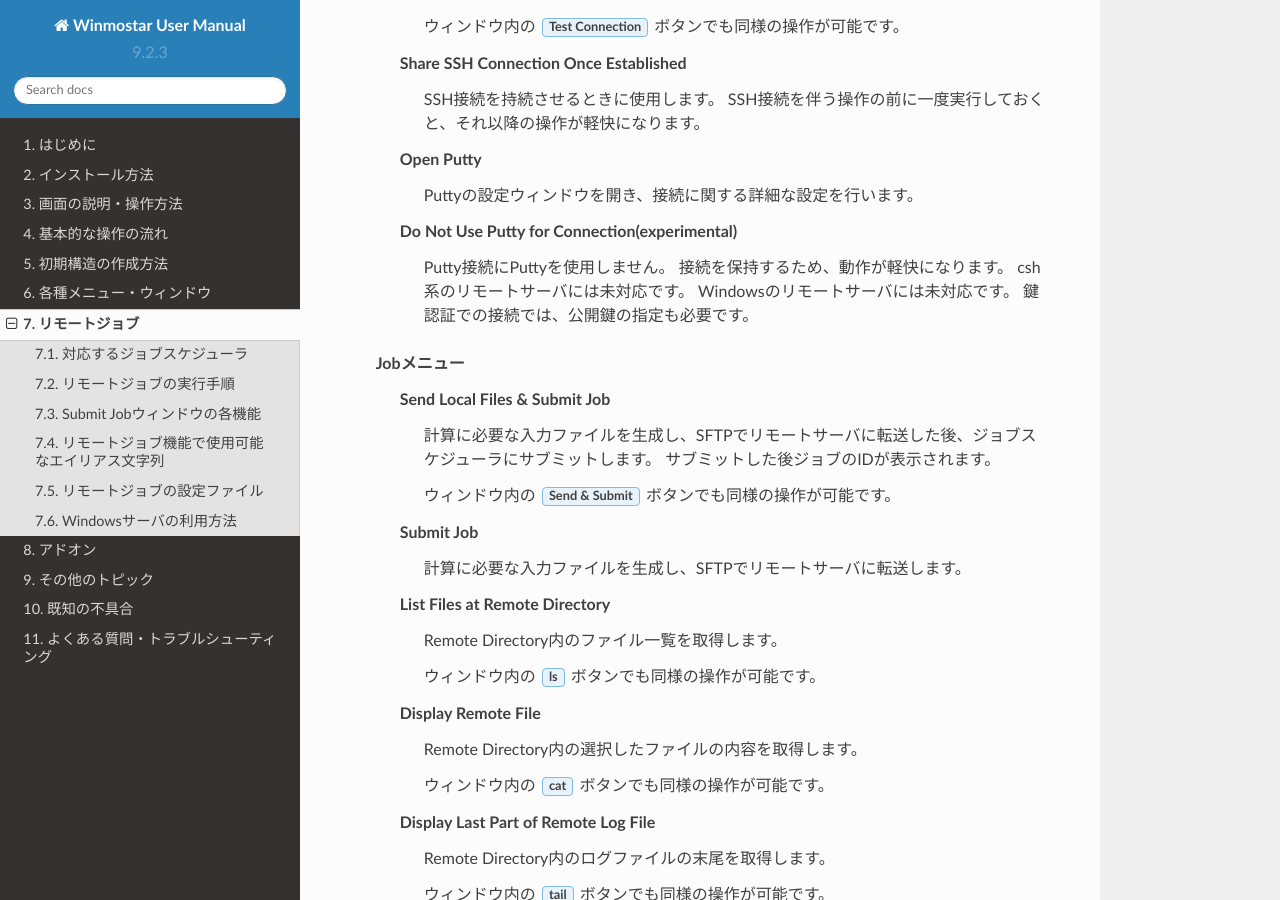
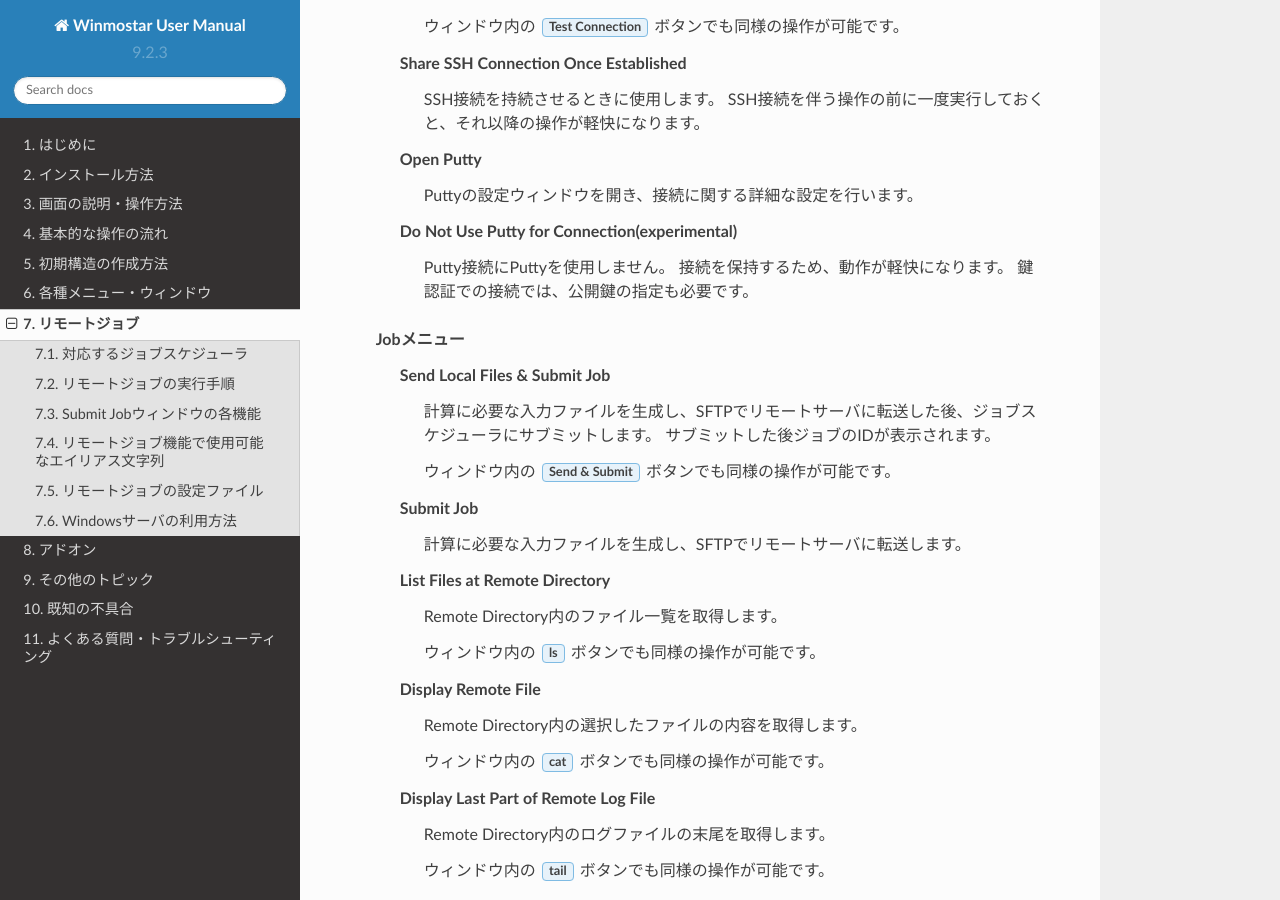
Before and after one commit to X-Ability/winmostar_doc, a Sphinx documentation site: the page built from source/winmos/winmos_remote.rst, in a window 1280 px wide and 900 px high, scrolled down 7783 px. Built offline with Sphinx 7.4.7 and the Read the Docs theme 2.0.0, drawn with Linux system fonts in a browser that asks for light colours.

Commit message:
libssh2関連のメニューの説明修正
git-svn-id: http://varane/svn/winmostar_doc/trunk@76 10044ad8-96a7-4fcc-a7cb-627c628f43f5

```diff
--- a/source/winmos/winmos_remote.rst
+++ b/source/winmos/winmos_remote.rst
@@ -252,8 +252,6 @@ Profileメニュー
       Do Not Use Putty for Connection(experimental)
          Putty接続にPuttyを使用しません。
          接続を保持するため、動作が軽快になります。
-         csh系のリモートサーバには未対応です。
-         Windowsのリモートサーバには未対応です。
          鍵認証での接続では、公開鍵の指定も必要です。
    Jobメニュー
       Send Local Files & Submit Job
```
